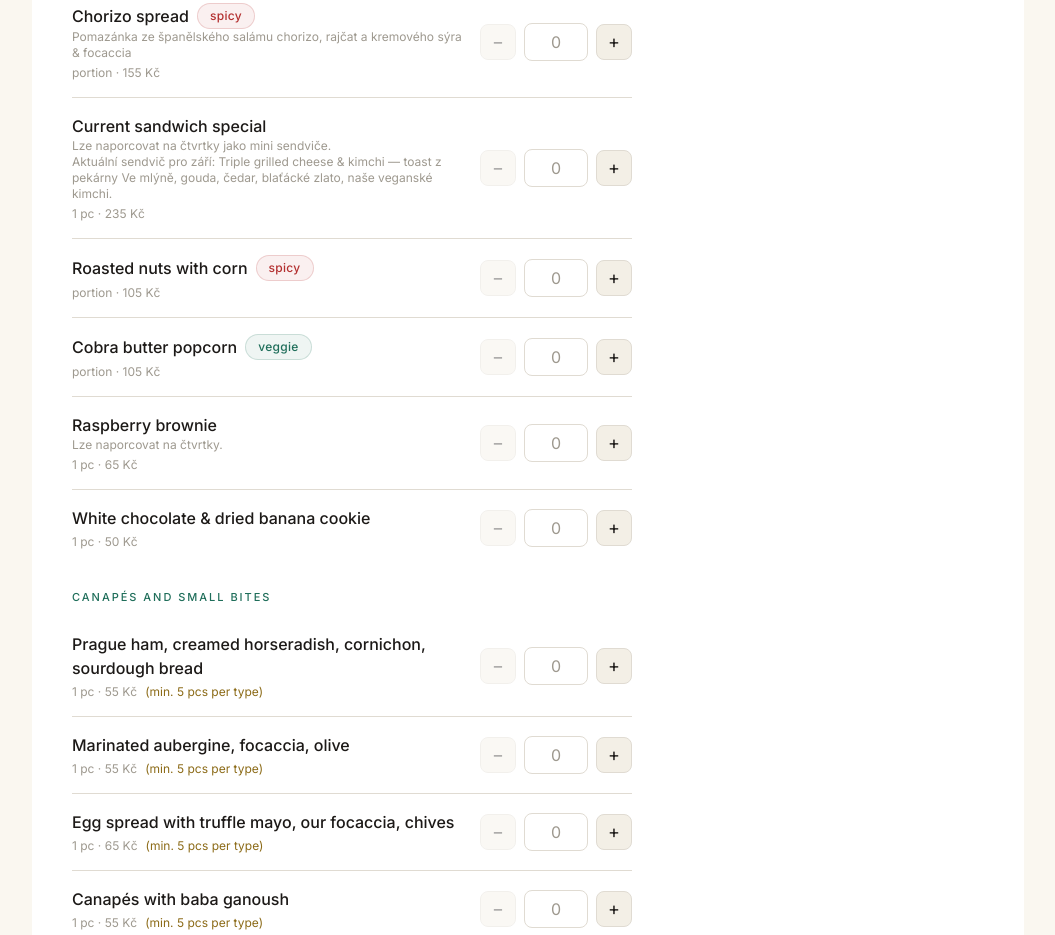
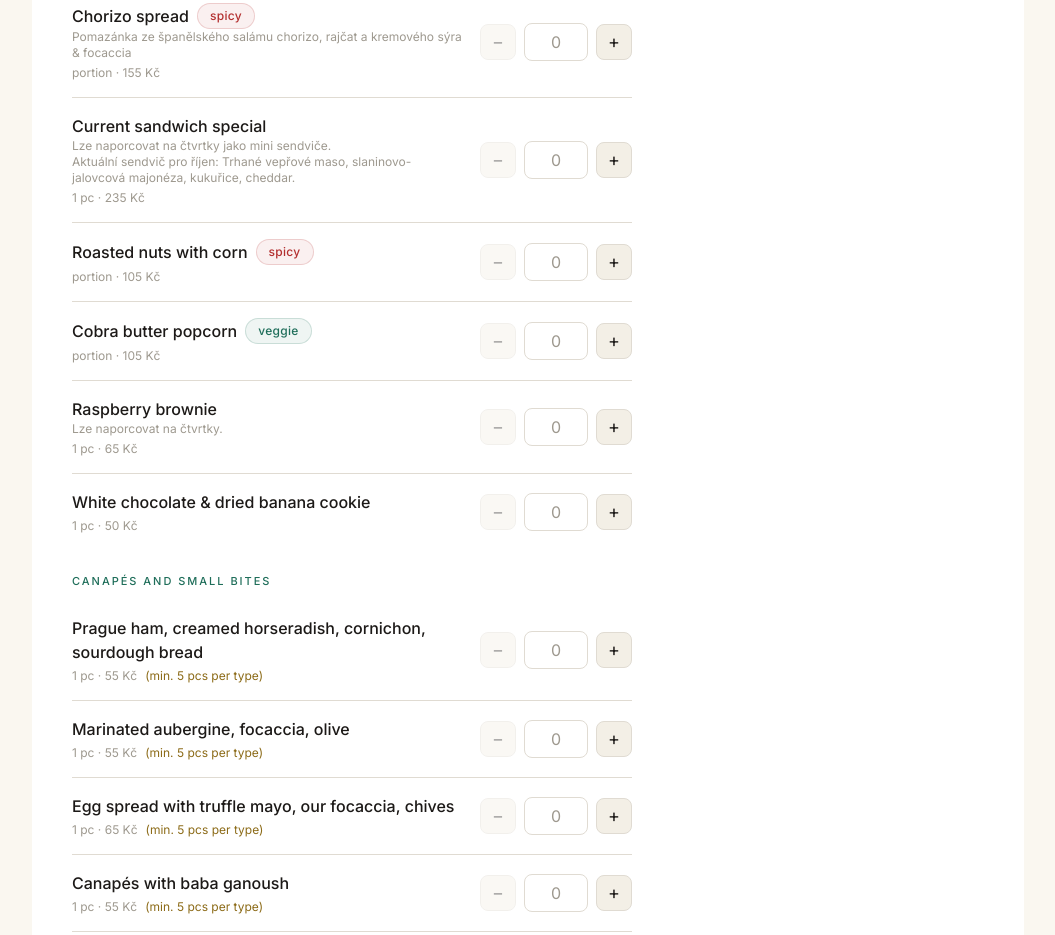
Before and after one commit to koci-sabachova/rezervacni-formular, a Next.js app: page /en/catering in a window 1280 px wide. Shown: the part 2060-2995 px from the top of the page, without its empty margins (112-1167 px from the left). Built offline with nearby package versions, Linux system fonts and the light colour scheme.

Commit message:
Update sendvič popis na říjnovou nabídku
Zářijový Triple grilled cheese & kimchi nahrazen říjnovým trhaným
vepřovým se slaninovo-jalovcovou majonézou.

```diff
--- a/src/data/catering-snapshot.ts
+++ b/src/data/catering-snapshot.ts
@@ -144,7 +144,7 @@ export const cateringSnapshot: CateringItem[] = [
     id: "mj-sendvic",
     kategorie: "mala_jidla",
     nazev: "Sendvič dle aktuální nabídky",
-    popis: "Lze naporcovat na čtvrtky jako mini sendviče.\nAktuální sendvič pro září: Triple grilled cheese & kimchi — toast z pekárny Ve mlýně, gouda, čedar, blaťácké zlato, naše veganské kimchi.",
+    popis: "Lze naporcovat na čtvrtky jako mini sendviče.\nAktuální sendvič pro říjen: Trhané vepřové maso, slaninovo-jalovcová majonéza, kukuřice, cheddar.",
     jednotka: "1 ks",
     cena: 235,
     aktivni: true,
```
